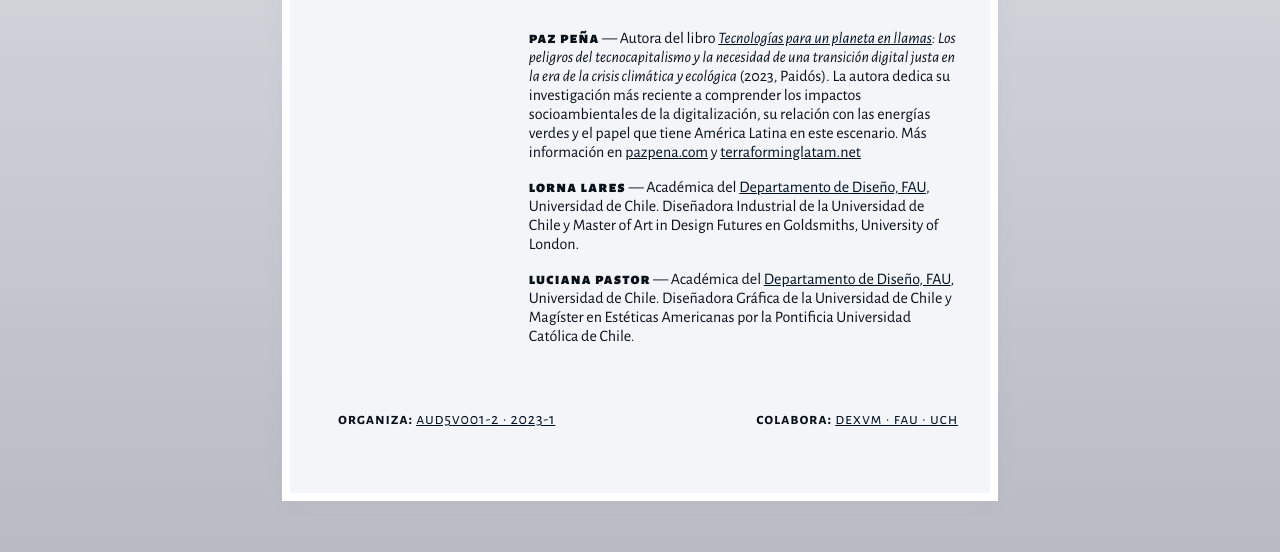
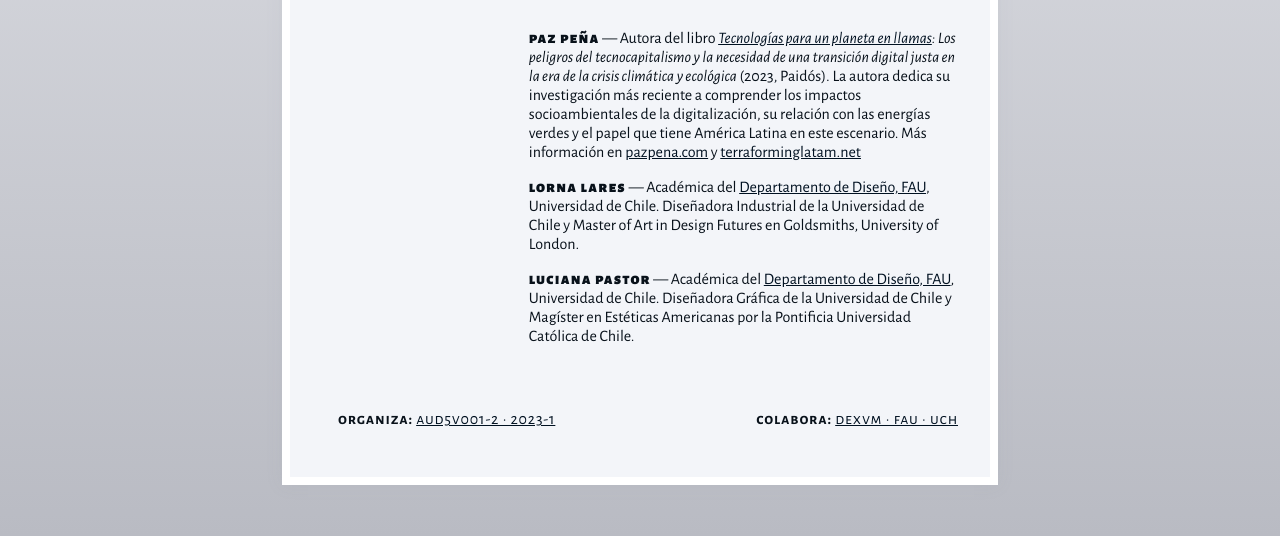
Before and after one commit to disenoUChile/conversatorio, a plain HTML site: page index.html in a window 1280 px wide. Shown: the part 786-1338 px from the top of the page. Drawn offline with nearby package versions, Linux system fonts and the light colour scheme.

Commit message:
Add files via upload

```diff
--- a/index.html
+++ b/index.html
@@ -130,7 +130,7 @@
 
             footer {
                 background: #f3f5f9;
-                padding: 0 2rem 3rem 2rem;
+                padding: 0 2rem 2rem 2rem;
             }
 
             footer p{
```
